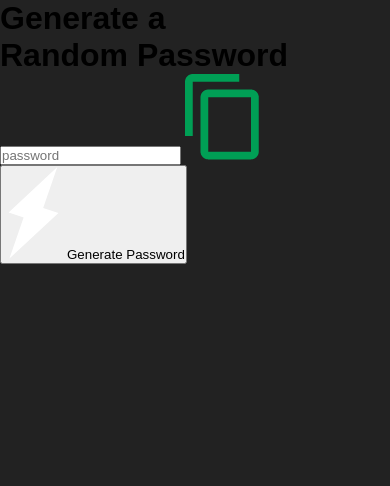
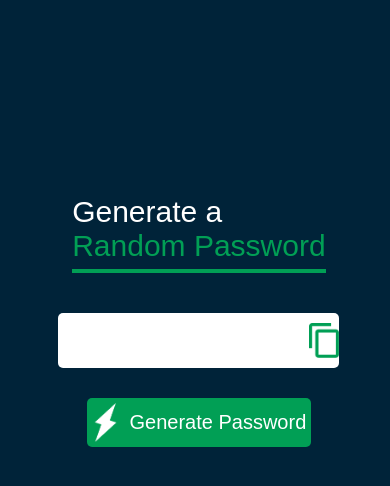
Before and after one commit to Rathod-Deven/Password-generator, a plain HTML site: page index.html in a window 390 px wide. Drawn offline with Linux system fonts and the light colour scheme.

Commit message:
Add files via upload

```diff
--- a/style.css
+++ b/style.css
@@ -6,101 +6,97 @@
 }
 
 body{
-    background: #222;
-}
-.card{
-    width: 90%;
-    max-width: 470px;
-    background: linear-gradient(135deg, #00feba, #5b548a);
-    color: white;
-    margin: 100px auto 0;
-    border-radius: 20px;
-    padding: 40px 35px;
-    text-align: center;
+    background: #002339;
+    color: #fff;
 }
 
-.search{
+.container{
+    margin: 12%;
+    width: 90%;
+    max-width: 700px;
+}
+
+.display {
     width: 100%;
+    margin-top: 50px;
+    margin-bottom: 30px;
+    background: #fff;
+    color: #333;
     display: flex;
     align-items: center;
     justify-content: space-between;
+    padding: 26px 20px;
+    border-radius: 5px;
 }
 
-.search input{
-    border: 0;
-    outline: 0;
-    background: #ebfffc;
-    color: #555;
-    padding: 10px 25px;
-    height: 60px;
-    border-radius: 30px;
-    flex: 1;
-    margin-right: 16px;
-    font: 18px;
+.container h1 {
+    font-weight: 500;
+    font-size: 45px;
 }
 
-.search button{
-    border: 0;
-    outline: 0;
-    background: #ebfffc;
-    border-radius: 50%;
-    width: 60px;
-    height: 60px;
+.container h1 span {
+    color: #019f55;
+    border-bottom: 4px solid #019f55;
+    padding-bottom: 7px;
+}
+
+.display img {
+    width: 30px;
     cursor: pointer;
 }
 
-.search button img{
-    width: 16px;
+.display input {
+    border: 0;
+    outline: 0;
+    font-size: 24px;
 }
 
-.weather-icon{
-    width: 170px;
-    margin-top: 30px;
-}
-
-.weather h1{
-    font-size: 80px;
-    font-weight: 500;
-}
-
-.weather h2{
-    font-size: 45px;
-    font-weight: 400;
-    margin-top: -10px;
-}
-
-.deatails{
-    display: flex;
-    align-items: center;
-    justify-content: space-between;
-    padding: 0 20px;
-    margin-top: 50px;
-}
-
-.col{
-    display: flex;
-    align-items: center;
-    text-align: left;
-}
-
-.col img{
-    width: 40px;
+.container button img {
+    width: 28px;
     margin-right: 10px;
 }
 
-.humidity, .wind{
-    font-size: 28px;
-    margin-top: -6px;
+.container button {
+    border: 0;
+    outline: 0;
+    background: #019f55;
+    color: #fff;
+    font-size: 22px;
+   font-weight: 300;
+   display: flex;
+   align-items: center;
+   justify-content: center;
+   padding: 16px 26px;
+   border-radius: 5px;
+   cursor: pointer;
 }
 
-.weather{
-    display: none;
+@media only screen and (max-width: 900px) {
+    .container h1 {
+        font-size: 30px;
+    }
+
+    .display input {
+        font-size: 0px;
+    }
+
+    .display {
+    width: 80%;
+    padding: 10px 0px;
+    }
+
+    .container button {
+    font-size: 20px;
+   padding: 5px 5px;
+    }
+
+    .container {
+        margin: 6%;
+        display: flex;
+        flex-direction: column;
+        align-items: center;
+        justify-content: center;
+        height: 100%;
+        margin-top: 50%;
+    }
 }
-
-.error{
-    text-align: left;
-    margin-left: 10px;
-    font-size: 14px;
-    margin-top: 10px;
-    display: none;
-}
```
